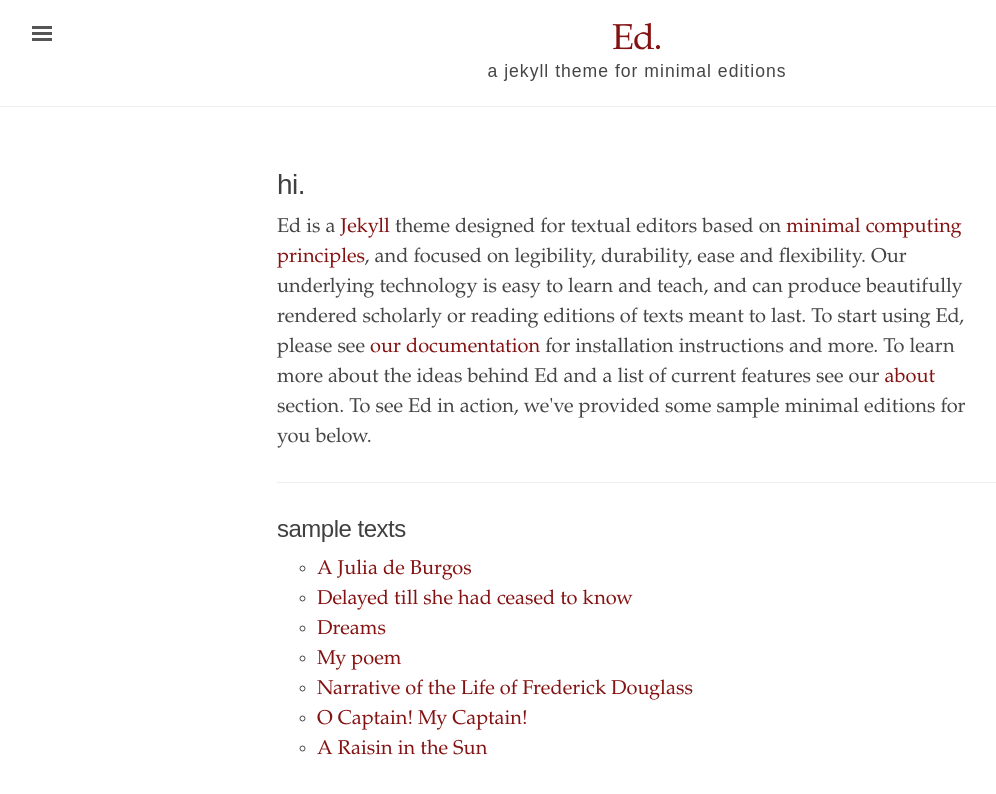
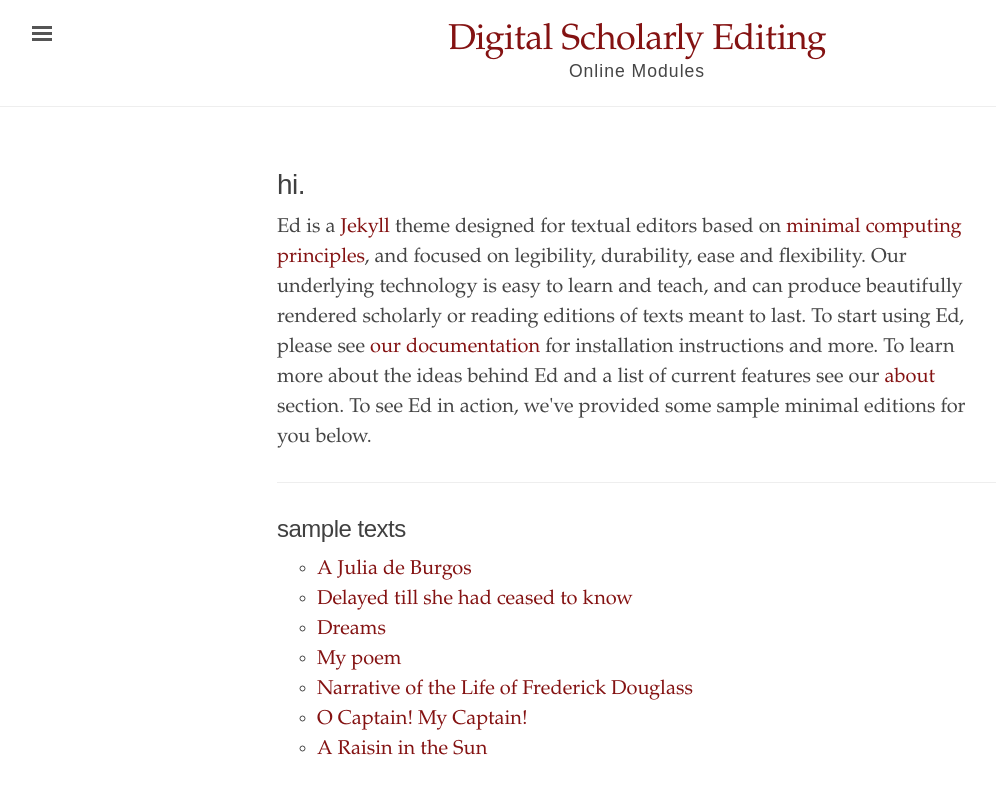
Before and after one commit to milnegeneseo/digital-scholarly-editing, a Jekyll site: the page built from index.html, in a window 1280 px wide. Shown: the top 794 px of the page, without its empty margins (3-999 px from the left). Built offline with Jekyll 4.4.1, drawn with Linux system fonts in a browser that asks for light colours; some of the changed lines change nothing that is shown.

Commit message:
change config

```diff
--- a/_config.yml
+++ b/_config.yml
@@ -1,17 +1,17 @@
 # Built with Jekyll 3.6.0
 
 # Setup
-title:               Ed.
-tagline:             'a jekyll theme for minimal editions'
-description:         'Ed is a Jekyll theme designed for textual editors based on minimal computing principles, and focused on legibility and flexibility.'
-url:                 'http://minicomp.github.io'
-baseurl:             '/ed'
+title:               Digital Scholarly Editing
+tagline:             'Online Modules'
+description:         'Built on Ed.'
+url:                 'http://milnegeneseo.github.io'
+baseurl:             '/digital-scholarly-editing'
 
 # About/contact
 author:
-  name:              Alex Gil
-  url:               https://twitter.com/elotroalex
-  email:             colibri.alex@gmail.com
+  name:              Paul Schacht
+  url:               https://twitter.com/whatthedickens
+  email:             cdl@geneseo.edu
 
 # Color scheme. Options: red, orange, magenta, cyan, blue, brown
 color-scheme:
@@ -23,9 +23,21 @@
 # Set encoding to UTF-8
 encoding: utf-8
 
-# Collections for texts
+# Collections for texts - adding in some testing ones, who - what - why
 collections:
   texts:
+    output: true
+  history:
+    output: true
+  design:
+    output: true
+  encode:
+    output: true
+  manage:
+    output: true
+  publish:
+    output: true
+  teach:
     output: true
 
 # Markdown specs
```
